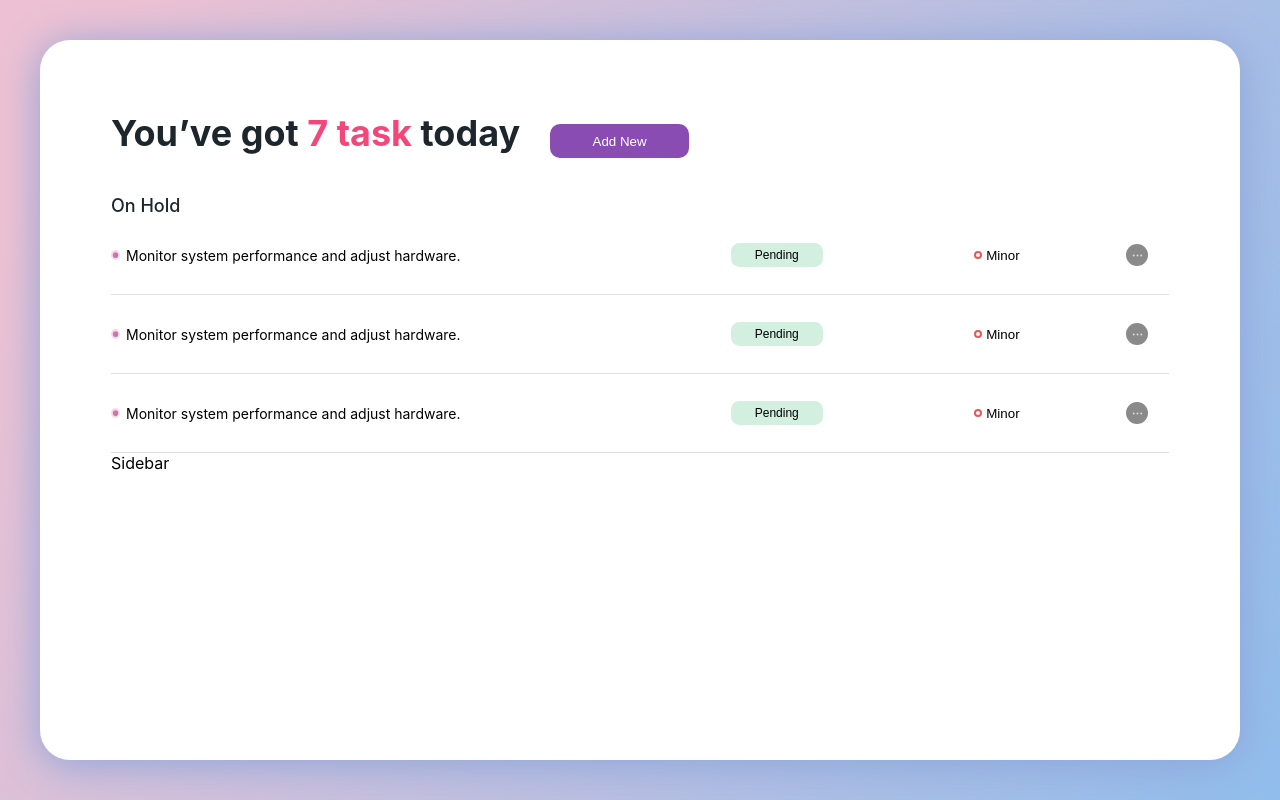
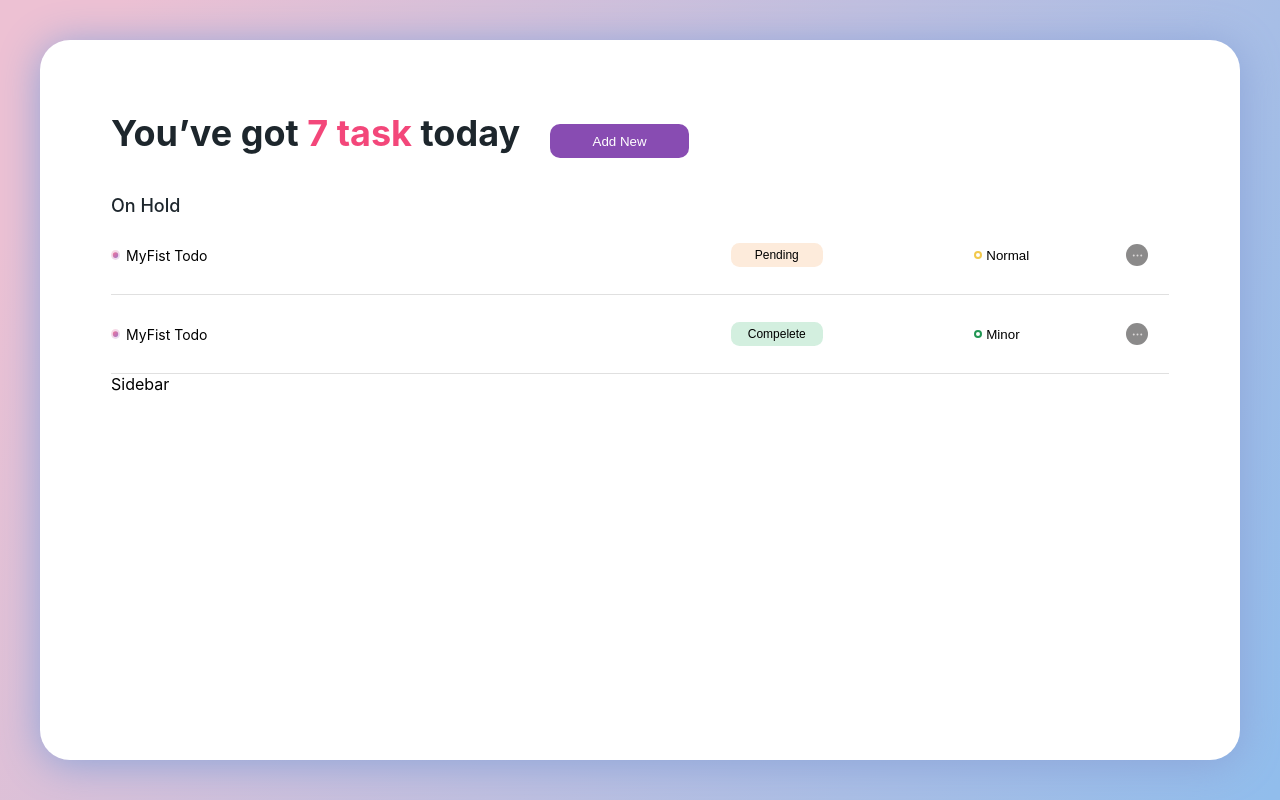
Before and after one commit to AliAhmadAnwer/todoList, a React (Create React App) app: page / in a window 1280 px wide. Built offline with nearby package versions, Linux system fonts and the light colour scheme.

Commit message:
Todo Form and status

```diff
--- a/src/Icons/Menu.js
+++ b/src/Icons/Menu.js
@@ -4,9 +4,9 @@ export default function Menu({ p }){
 
 <svg width="17" height="17" viewBox="0 0 17 17" fill="none" xmlns="http://www.w3.org/2000/svg">
 <g clip-path="url(#clip0_1_156)">
-<path d="M13.1042 8.49999C13.1042 8.6956 12.9456 8.85416 12.75 8.85416C12.5544 8.85416 12.3958 8.6956 12.3958 8.49999C12.3958 8.30439 12.5544 8.14583 12.75 8.14583V8.14583C12.9456 8.14583 13.1042 8.30439 13.1042 8.49999" stroke="#DCD9D9" stroke-width="1.5" stroke-linecap="round" stroke-linejoin="round"/>
-<path d="M8.85418 8.49999C8.85418 8.6956 8.69561 8.85416 8.50001 8.85416C8.30441 8.85416 8.14584 8.6956 8.14584 8.49999C8.14584 8.30439 8.30441 8.14583 8.50001 8.14583V8.14583C8.69561 8.14583 8.85418 8.30439 8.85418 8.49999" stroke="#DCD9D9" stroke-width="1.5" stroke-linecap="round" stroke-linejoin="round"/>
-<path d="M4.60418 8.49999C4.60418 8.6956 4.44561 8.85416 4.25001 8.85416C4.05441 8.85416 3.89584 8.6956 3.89584 8.49999C3.89584 8.30439 4.05441 8.14583 4.25001 8.14583V8.14583C4.44561 8.14583 4.60418 8.30439 4.60418 8.49999" stroke="#DCD9D9" stroke-width="1.5" stroke-linecap="round" stroke-linejoin="round"/>
+<path d="M13.1042 8.49999C13.1042 8.6956 12.9456 8.85416 12.75 8.85416C12.5544 8.85416 12.3958 8.6956 12.3958 8.49999C12.3958 8.30439 12.5544 8.14583 12.75 8.14583V8.14583C12.9456 8.14583 13.1042 8.30439 13.1042 8.49999" stroke="#DCD9D9" strokeWidth="1.5" stroke-linecap="round" stroke-linejoin="round"/>
+<path d="M8.85418 8.49999C8.85418 8.6956 8.69561 8.85416 8.50001 8.85416C8.30441 8.85416 8.14584 8.6956 8.14584 8.49999C8.14584 8.30439 8.30441 8.14583 8.50001 8.14583V8.14583C8.69561 8.14583 8.85418 8.30439 8.85418 8.49999" stroke="#DCD9D9" strokeWidth="1.5" stroke-linecap="round" stroke-linejoin="round"/>
+<path d="M4.60418 8.49999C4.60418 8.6956 4.44561 8.85416 4.25001 8.85416C4.05441 8.85416 3.89584 8.6956 3.89584 8.49999C3.89584 8.30439 4.05441 8.14583 4.25001 8.14583V8.14583C4.44561 8.14583 4.60418 8.30439 4.60418 8.49999" stroke="#DCD9D9" strokeWidth="1.5" stroke-linecap="round" stroke-linejoin="round"/>
 </g>
 <defs>
 <clipPath id="clip0_1_156">
--- a/src/components/layout/Dialog.jsx
+++ b/src/components/layout/TodoForm.jsx
@@ -7,7 +7,7 @@ import TodoPriority from './TodoPriority';
 
 
 
-export default function AlertDialog(props) {
+export default function TodoForm(props) {
   const [title, setTitle] = React.useState();
 
   const titleChangeHandler = (event)=>{
@@ -47,6 +47,8 @@ export default function AlertDialog(props) {
             </Footer>
 
             <BtnDiv>
+            <AddNewButton type='button' onClick={() => props.setAddNew(false)} >Cancel</AddNewButton>
+
             <AddNewButton type='button' onClick={formSubmitHandler} >Add New</AddNewButton>
             </BtnDiv>
 
@@ -102,6 +104,7 @@ background: #884CB2;
 border-radius: 10px;
 color: #fff;
 right: 0;
+margin-left: 10px;
 `
 
 const Footer = styled.div`
--- a/src/components/layout/TodoItem.jsx
+++ b/src/components/layout/TodoItem.jsx
@@ -1,14 +1,14 @@
-import React, { useState } from "react";
+import React from "react";
 import styled from "styled-components";
 
 import { Menu, Radio } from "../../Icons/index";
 import TodoMenu from "./TodoMenu";
-import MenuItem from '@mui/material/MenuItem';
+
 import TodoStatus from "./TodoStatus";
 import TodoPriority from "./TodoPriority";
 
 
-const TodoItem = () => {
+const TodoItem = (props) => {
 
 
 
@@ -18,14 +18,11 @@ const TodoItem = () => {
     <Container>
       <Radio />
 
-      <TodoHeading>Monitor system performance and adjust hardware.</TodoHeading>
+      <TodoHeading>{props.title}</TodoHeading>
 
 
-      <TodoStatus style={{margin: 'auto'}}/>
-      <TodoPriority style={{margin: 'auto'}}/>
-
-
-
+      <TodoStatus status={props.status} style={{margin: 'auto'}}/>
+      <TodoPriority priority={props.priority} style={{margin: 'auto'}}/>
 
 
 
--- a/src/components/layout/TodoList.jsx
+++ b/src/components/layout/TodoList.jsx
@@ -7,14 +7,14 @@ const Dummy_Todo = [
     id: 1,
     title: 'MyFist Todo',
     description: 'Ali is Great dev',
-    status: 'pending',
-    priority: 'Minor'
+    status: 'Pending',
+    priority: 'Normal'
   },
   {
-    id: 1,
+    id: 2,
     title: 'MyFist Todo',
     description: 'Ali is Great dev',
-    status: 'pending',
+    status: 'Compelete',
     priority: 'Minor'
   }
 ]
@@ -24,9 +24,11 @@ const TodoList = () => {
   return (
 
   <>
-    <TodoItem />
-    <TodoItem />
-    <TodoItem />
+  {Dummy_Todo.map( (todoItem) => (
+    <TodoItem key={todoItem.id} title={todoItem.title} description={todoItem.description}  status={todoItem.status} priority={todoItem.priority} />
+
+  ))}
+
 </>
 
 
--- a/src/components/layout/TodoPriority.jsx
+++ b/src/components/layout/TodoPriority.jsx
@@ -3,19 +3,28 @@ import styled from 'styled-components'
 import CircleRing from "../../Icons/CircleRing";
 
 const TodoPriority = (props) => {
-    const [priorityOption, setPriorityOption] = useState()
+    const [priorityOption, setPriorityOption] = useState(props.priority)
+
+
 
     const priorityHandle = (e)=>{
         setPriorityOption(e.target.value)
     }
+
+
+
+
+
+
+
   return (
     <Priority style={props.style} priority={priorityOption}>
         <CircleRing />
 
-        <select  value={priorityOption} onChange={priorityHandle} >
-        <option selected >Minor</option>
-        <option >Normal</option>
-        <option>Critical</option>
+        <select   value={priorityOption} onChange={priorityHandle} >
+        <option value={'Minor'}>Minor</option>
+        <option value={'Normal'}>Normal</option>
+        <option value={'Critical'}>Critical</option>
         </select>
       </Priority>
   )
--- a/src/components/layout/TodoStatus.jsx
+++ b/src/components/layout/TodoStatus.jsx
@@ -1,20 +1,22 @@
-import React,{useState} from 'react'
+import React,{useState } from 'react'
 import styled from 'styled-components'
 
 const TodoStatus = (props) => {
-    const [statusOption , setStausOption] = useState()
+    const [statusOption , setStausOption] = useState(props.status)
 
 
   const statusHandler = (e) => {
 
     setStausOption(e.target.value)
-    console.log(e.target.value)
+
   }
+
+
   return (
-    <Status style={props.style} status={statusOption} value={statusOption} onChange={statusHandler}>
-        <option >Pending</option>
-        <option >In Progress</option>
-        <option>Compelete</option>
+    <Status  style={props.style} status={statusOption} value={statusOption} onChange={statusHandler}>
+        <option value={'Pending'} >Pending</option>
+        <option value={'In Progress'}>In Progress</option>
+        <option value={'Compelete'}>Compelete</option>
 
       </Status>
   )
--- a/src/components/layout/TodosContainer.jsx
+++ b/src/components/layout/TodosContainer.jsx
@@ -2,7 +2,7 @@ import { useState } from 'react';
 import React from 'react'
 import styled from 'styled-components';
 import TodoList from './TodoList';
-import AlertDialog from './Dialog';
+import AlertDialog from './TodoForm';
 
 
 const TodosContainer = () => {
```
Also changed, not shown: src/context/todo-context.js (added, +9 -0 lines).
